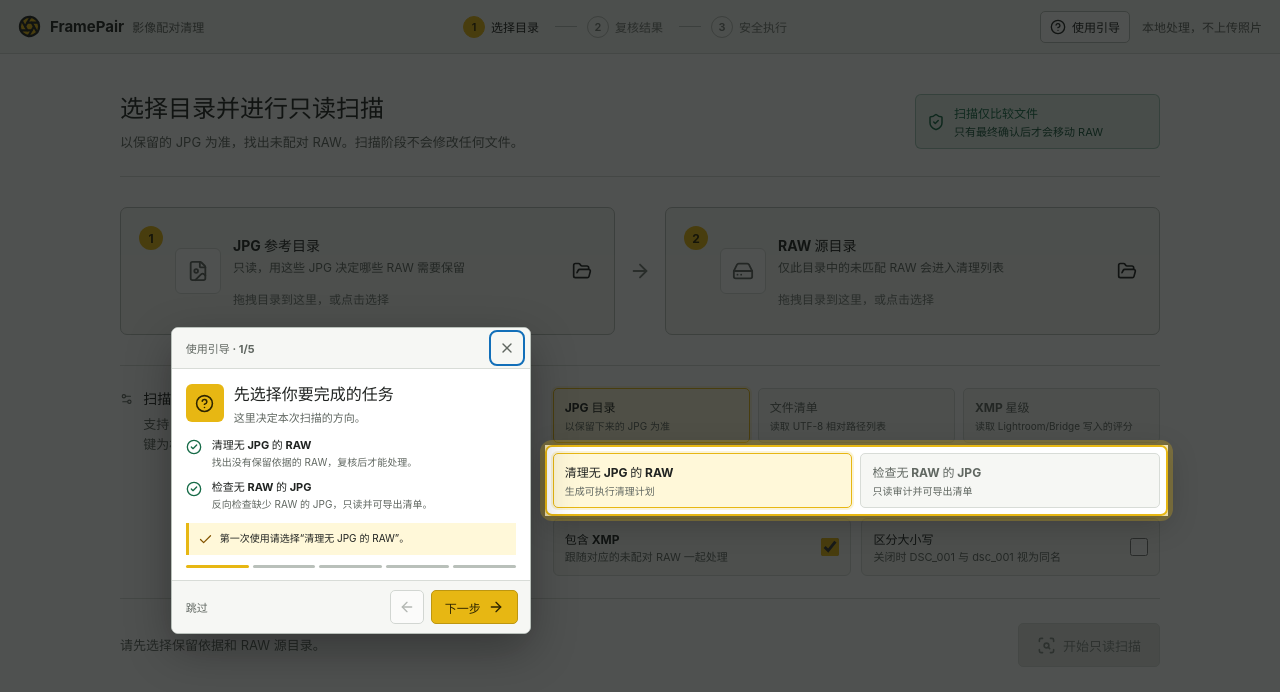
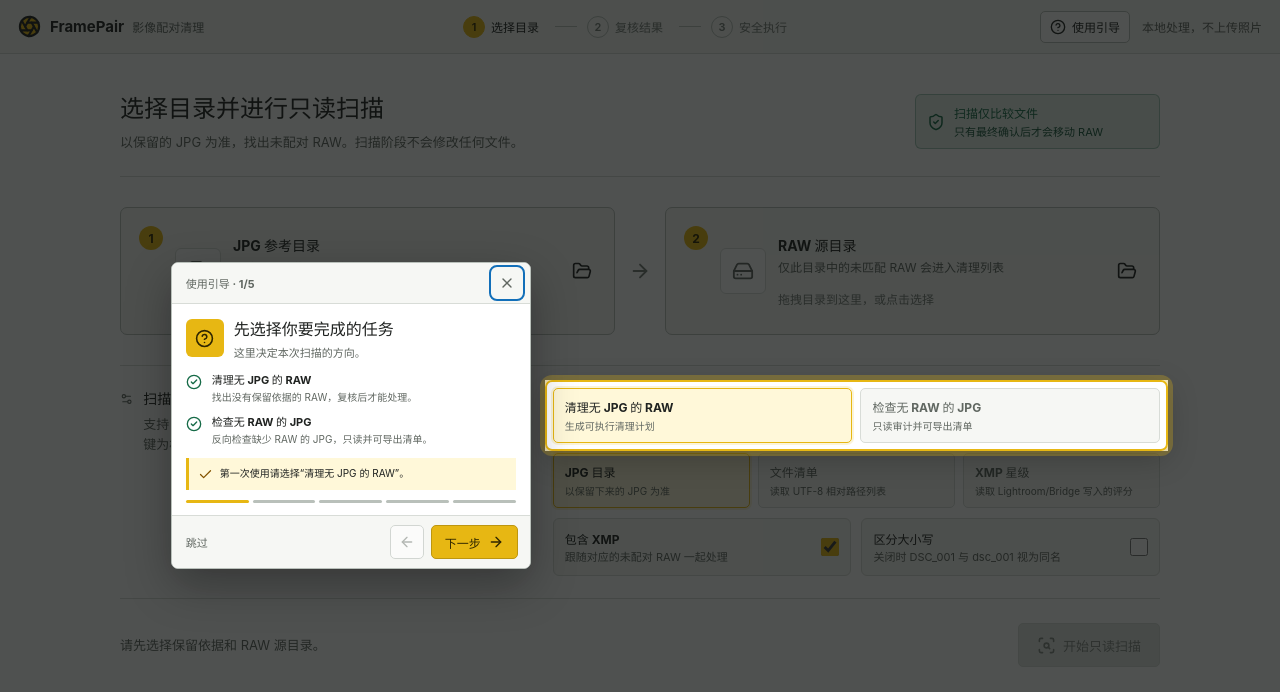
Before and after one commit to CDaLoong/photo-pair-cleaner, a React (Vite) app: page / in a window 1280 px wide. Shown: the top 692 px of the page. Built offline with nearby package versions, Linux system fonts and the light colour scheme.

Commit message:
fix: align setup controls with guide order

```diff
--- a/src/components/SetupView.tsx
+++ b/src/components/SetupView.tsx
@@ -247,6 +247,14 @@
           </div>
         </div>
         <div className="settings-controls">
+          <div className="scan-mode-control" role="group" aria-label="扫描方向" data-tour="scan-mode">
+            <button type="button" aria-pressed={scanMode === "cleanupRaw"} onClick={() => onScanModeChange("cleanupRaw")} disabled={busy}>
+              <strong>清理无 JPG 的 RAW</strong><small>生成可执行清理计划</small>
+            </button>
+            <button type="button" aria-pressed={scanMode === "auditReference"} onClick={() => onScanModeChange("auditReference")} disabled={busy || referenceSourceType !== "directory"} title={referenceSourceType === "directory" ? undefined : "反向审计只支持 JPG 目录参考源"}>
+              <strong>检查无 RAW 的 JPG</strong><small>只读审计并可导出清单</small>
+            </button>
+          </div>
           <div className="reference-source-control" role="group" aria-label="保留依据" data-tour="reference-source">
             {([
               ["directory", "JPG 目录", "以保留下来的 JPG 为准"],
@@ -257,14 +265,6 @@
                 <strong>{label}</strong><small>{detail}</small>
               </button>
             ))}
-          </div>
-          <div className="scan-mode-control" role="group" aria-label="扫描方向" data-tour="scan-mode">
-            <button type="button" aria-pressed={scanMode === "cleanupRaw"} onClick={() => onScanModeChange("cleanupRaw")} disabled={busy}>
-              <strong>清理无 JPG 的 RAW</strong><small>生成可执行清理计划</small>
-            </button>
-            <button type="button" aria-pressed={scanMode === "auditReference"} onClick={() => onScanModeChange("auditReference")} disabled={busy || referenceSourceType !== "directory"} title={referenceSourceType === "directory" ? undefined : "反向审计只支持 JPG 目录参考源"}>
-              <strong>检查无 RAW 的 JPG</strong><small>只读审计并可导出清单</small>
-            </button>
           </div>
           {referenceSourceType === "xmpRating" && <div className="rating-threshold-row">
             <span><Star aria-hidden="true" size={17} /><span><strong>最低保留星级</strong><small>读取磁盘 XMP 中的 Rating，不修改评分</small></span></span>
```
